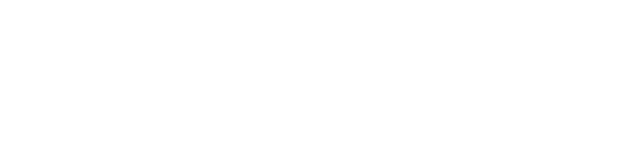
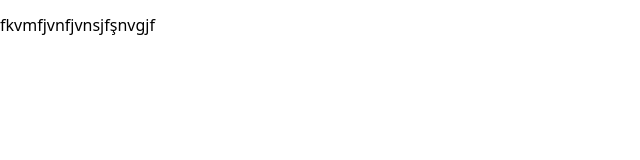
Before and after one commit to codeFictionn/GreenHarvest, a plain HTML site: page index.html in a window 1280 px wide. Shown: the whole page, without its empty margins (0-640 px from the left). Drawn offline with nearby package versions, Linux system fonts and the light colour scheme.

Commit message:
header meryem

```diff
--- a/index.html
+++ b/index.html
@@ -20,6 +20,7 @@
   </head>
   <body>
     <header id="header">
+      <p>fkvmfjvnfjvnsjfşnvgjf</p>
       <!-- meryem -->
     </header>
 
```
